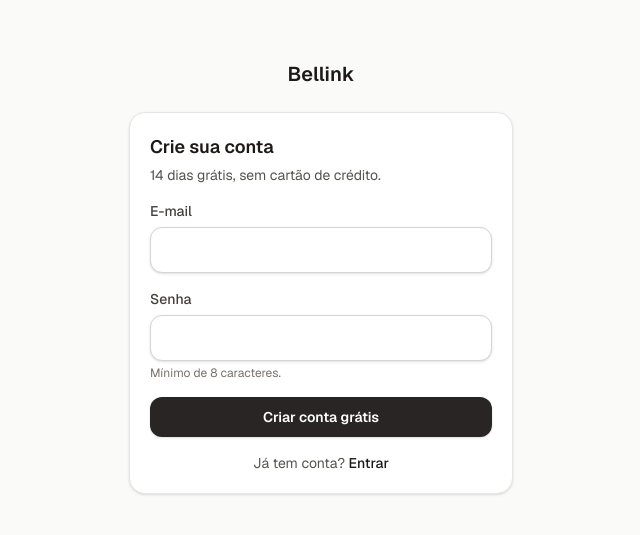
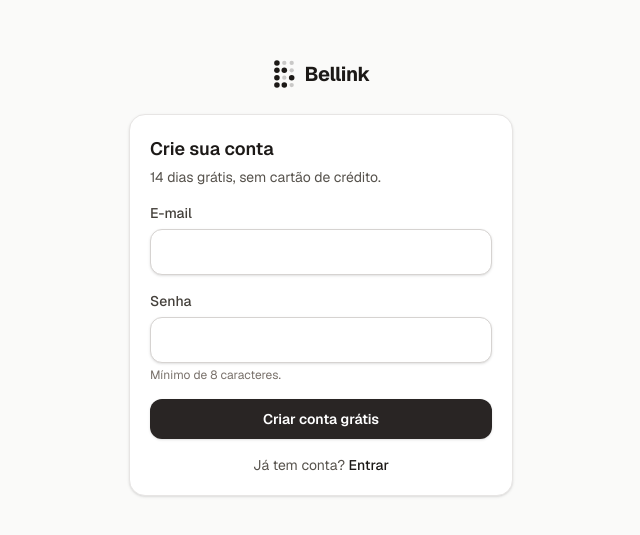
Before and after one commit to gabriellmoraes88/beleza, a Next.js app: page /cadastro in a window 1280 px wide. Shown: the part 123-658 px from the top of the page, without its empty margins (319-959 px from the left). Built offline with nearby package versions, Linux system fonts and the light colour scheme.

Commit message:
Logo do Bellink (grade de horários formando um b)
Co-Authored-By: Claude Opus 5.5 (1M context) <noreply@anthropic.com>
Claude-Session: https://claude.ai/code/session_01Y9h34p5sV9m2PkrF6Nso5r

```diff
--- a/src/app/(auth)/layout.tsx
+++ b/src/app/(auth)/layout.tsx
@@ -1,11 +1,12 @@
 import Link from "next/link";
+import { Logo } from "@/components/logo";
 
 export default function AuthLayout({ children }: LayoutProps<"/">) {
   return (
     <main className="flex flex-1 items-center justify-center px-4 py-10">
       <div className="w-full max-w-sm">
-        <Link href="/" className="mb-6 block text-center text-xl font-semibold text-brand-700">
-          Bellink
+        <Link href="/" className="mb-6 flex justify-center" aria-label="Bellink, início">
+          <Logo className="text-xl" />
         </Link>
         <div className="card">{children}</div>
       </div>
--- a/src/app/admin/layout.tsx
+++ b/src/app/admin/layout.tsx
@@ -1,5 +1,6 @@
 import type { Metadata } from "next";
 import Link from "next/link";
+import { Logo } from "@/components/logo";
 import { requirePlatformAdmin } from "./guard";
 import { AdminNav } from "./nav";
 
@@ -13,7 +14,7 @@ export default async function AdminLayout({ children }: LayoutProps<"/admin">) {
         <div className="mx-auto max-w-6xl px-4">
           <div className="flex items-center justify-between py-3">
             <Link href="/admin" className="flex items-center gap-2">
-              <span className="text-lg font-bold tracking-tight text-stone-900">Bellink</span>
+              <Logo className="text-lg" markClassName="h-6 w-auto" />
               <span className="rounded-full bg-stone-900 px-2 py-0.5 text-[11px] font-semibold uppercase tracking-wider text-white">
                 Admin
               </span>
--- a/src/app/page.tsx
+++ b/src/app/page.tsx
@@ -1,4 +1,5 @@
 import Link from "next/link";
+import { Logo } from "@/components/logo";
 import { createPublicClient } from "@/lib/supabase/public";
 import { formatMoney } from "@/lib/format";
 import {
@@ -237,8 +238,8 @@ export default async function Home() {
       {/* Topo */}
       <header className="sticky top-0 z-20 border-b border-stone-200/70 bg-white/80 backdrop-blur">
         <div className="mx-auto flex max-w-6xl items-center justify-between px-4 py-4">
-          <Link href="/" className="text-xl font-bold tracking-tight text-stone-900">
-            Bellink
+          <Link href="/" aria-label="Bellink, início">
+            <Logo className="text-xl" />
           </Link>
           <nav className="flex items-center gap-1 sm:gap-2">
             <a href="#como-funciona" className="btn-ghost hidden sm:inline-flex">
@@ -482,8 +483,9 @@ export default async function Home() {
 
       <footer className="border-t border-stone-200">
         <div className="mx-auto flex max-w-6xl flex-col items-center justify-between gap-3 px-4 py-8 text-sm text-stone-500 sm:flex-row">
-          <p>
-            <span className="font-bold text-stone-900">Bellink</span> · Sua agenda no link da bio.
+          <p className="flex items-center gap-2">
+            <Logo markClassName="h-5 w-auto" />
+            <span>· Sua agenda no link da bio.</span>
           </p>
           <div className="flex gap-5">
             <Link href="/entrar" className="hover:text-stone-900">
--- a/src/app/painel/layout.tsx
+++ b/src/app/painel/layout.tsx
@@ -1,4 +1,5 @@
 import Link from "next/link";
+import { Logo } from "@/components/logo";
 import { getStudioContext } from "@/lib/studio";
 import { signOut } from "@/app/(auth)/actions";
 import { BottomNav, SideNav } from "./nav";
@@ -11,7 +12,7 @@ export default async function PainelLayout({ children }: LayoutProps<"/painel">)
     return (
       <div className="flex-1">
         <header className="flex items-center justify-between px-4 py-4">
-          <span className="text-lg font-semibold text-brand-700">Bellink</span>
+          <Logo className="text-lg" markClassName="h-6 w-auto" />
           <form action={signOut}>
             <button className="btn-ghost">Sair</button>
           </form>
--- /dev/null
+++ b/src/components/logo.tsx
@@ -0,0 +1,26 @@
+// Logo do Bellink: uma grade de horários em que os pontos escuros desenham um "b".
+const DOTS: [number, number, boolean][] = [
+  [8, 8, true], [20, 8, false], [32, 8, false],
+  [8, 20, true], [20, 20, true], [32, 20, false],
+  [8, 32, true], [20, 32, false], [32, 32, true],
+  [8, 44, true], [20, 44, true], [32, 44, false],
+];
+
+export function LogoMark({ className = "h-8 w-auto" }: { className?: string }) {
+  return (
+    <svg viewBox="0 0 40 52" fill="currentColor" className={className} aria-hidden="true">
+      {DOTS.map(([cx, cy, on]) => (
+        <circle key={`${cx}-${cy}`} cx={cx} cy={cy} r={on ? 4.5 : 3.5} opacity={on ? 1 : 0.22} />
+      ))}
+    </svg>
+  );
+}
+
+export function Logo({ className = "", markClassName }: { className?: string; markClassName?: string }) {
+  return (
+    <span className={`inline-flex items-center gap-2 font-bold tracking-tight text-stone-900 ${className}`}>
+      <LogoMark className={markClassName} />
+      Bellink
+    </span>
+  );
+}
```
Also changed, not shown: src/app/icon.svg (added), 1 other file (tests, documents, lock files or other folders).
